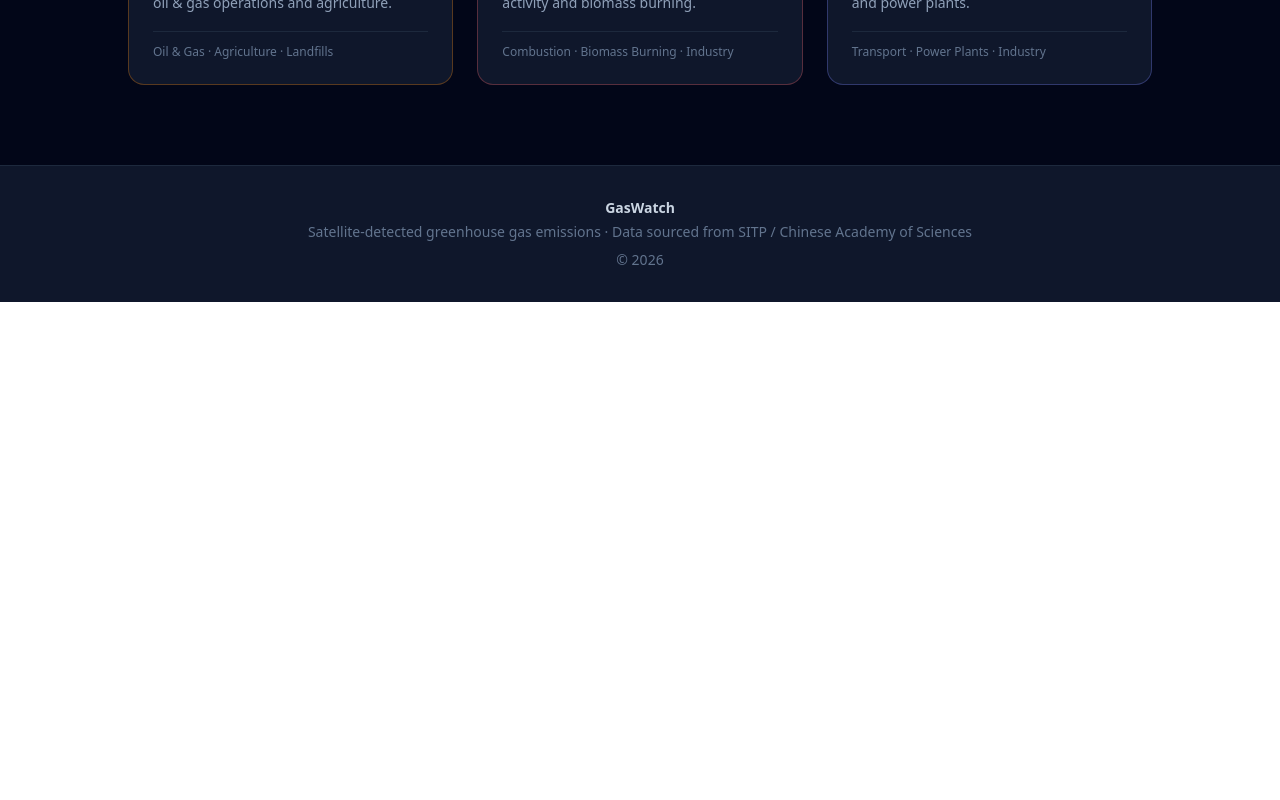
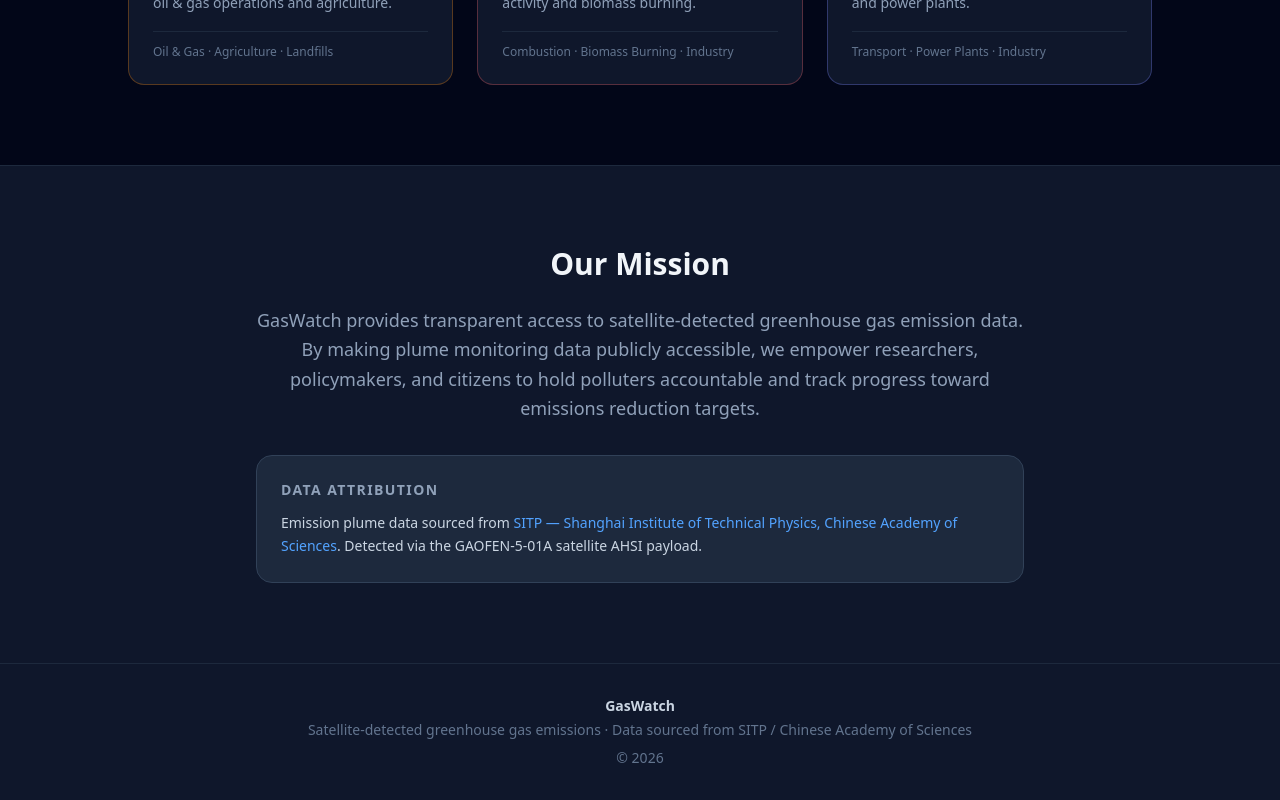
Before and after one commit to siliconar/test_ccb_superpower22, an Angular app in the folder gas-frontend/: page / in a window 1280 px wide. Shown: the part 1402-2202 px from the top of the page. Before the commit the page ends 1704 px from the top, so only its background shows below. Built offline with nearby package versions, Linux system fonts and the light colour scheme.

Commit message:
feat: 实现 About 使命说明及数据来源组件

```diff
--- /dev/null
+++ b/gas-frontend/src/app/features/landing/about/about.component.html
@@ -0,0 +1,18 @@
+<section id="about" class="py-20 px-6 bg-slate-900 border-t border-slate-800">
+  <div class="max-w-3xl mx-auto text-center">
+    <h2 class="text-3xl font-bold text-slate-100 mb-6">Our Mission</h2>
+    <p class="text-slate-400 text-lg leading-relaxed mb-8">
+      GasWatch provides transparent access to satellite-detected greenhouse gas emission data.
+      By making plume monitoring data publicly accessible, we empower researchers, policymakers,
+      and citizens to hold polluters accountable and track progress toward emissions reduction targets.
+    </p>
+    <div class="bg-slate-800 rounded-2xl border border-slate-700 p-6 text-left">
+      <h3 class="text-sm font-semibold text-slate-400 uppercase tracking-widest mb-3">Data Attribution</h3>
+      <p class="text-slate-300 text-sm leading-relaxed">
+        Emission plume data sourced from
+        <span class="text-blue-400 font-medium">SITP — Shanghai Institute of Technical Physics,
+        Chinese Academy of Sciences</span>. Detected via the GAOFEN-5-01A satellite AHSI payload.
+      </p>
+    </div>
+  </div>
+</section>
```
Also changed, not shown: gas-frontend/src/app/features/landing/about/about.component.ts (+6 -1 lines).
